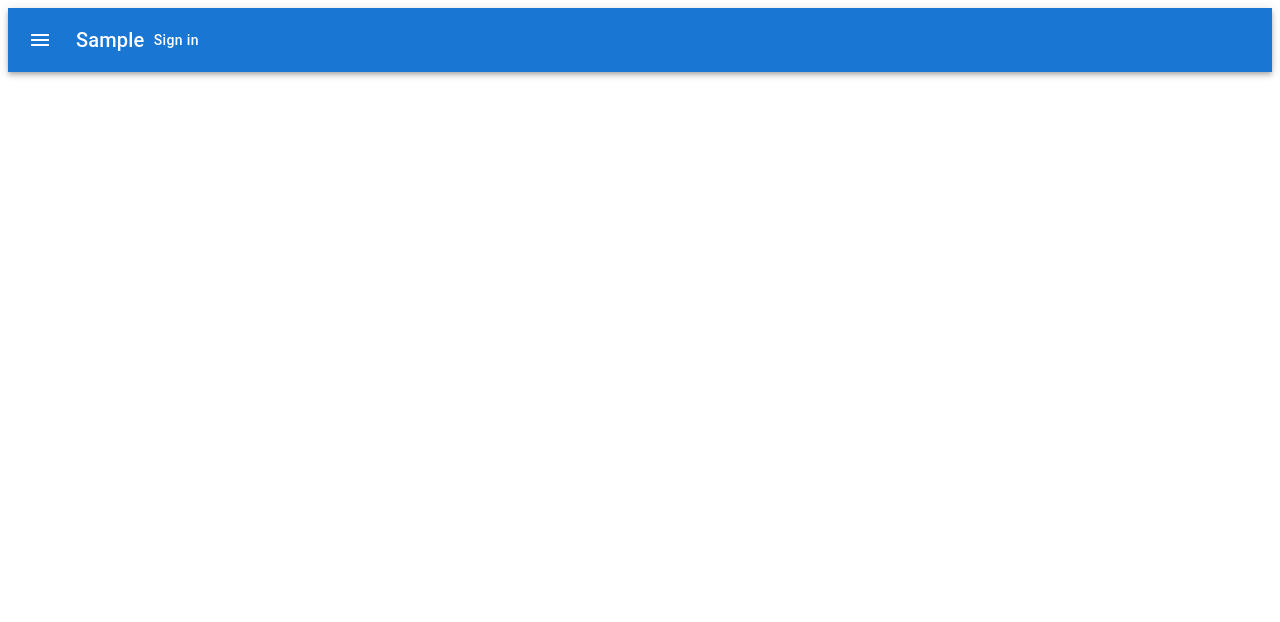
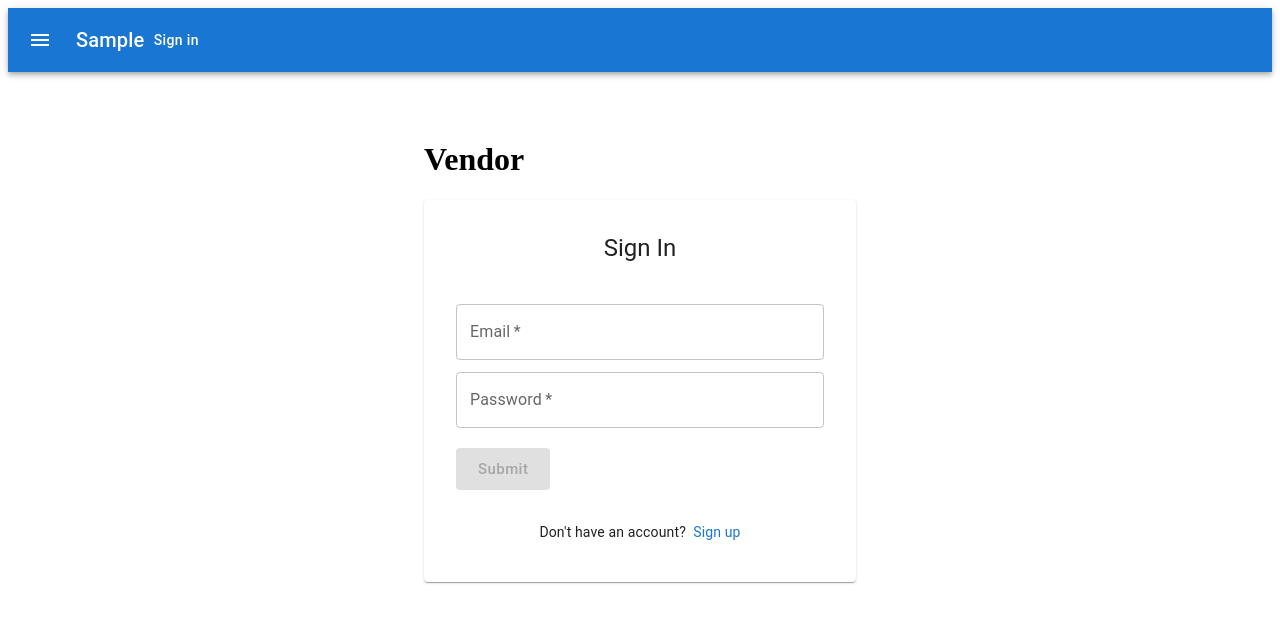
Before and after one commit to takasyunGit/test_react, a React (Create React App) app in the folder front/: page /vendor/signin in a window 1280 px wide. Shown: the top 622 px of the page. Built offline with nearby package versions, Linux system fonts and the light colour scheme; what axios-case-converter would draw is missing.

Commit message:
[add] ベンダー側のHomeとSigninページを作成

```diff
--- a/front/src/components/pages/vendors/VendorHome.tsx
+++ b/front/src/components/pages/vendors/VendorHome.tsx
@@ -1,20 +1,20 @@
 import React, { useContext } from "react"
-import { AuthUserContext } from "components/models/user/AuthUserProvider"
+import { AuthVendorUserContext } from "components/models/vendor_user/AuthVendorUserProvider"
 
 const Home: React.FC = () => {
-  // const { isSignedIn, currentUser } = useContext(AuthUserContext)
+  const { isSignedIn, currentVendorUser } = useContext(AuthVendorUserContext)
 
   return (
     <>
       {
-        isSignedIn && currentUser ? (
+        isSignedIn && currentVendorUser ? (
           <>
-            <h1>Signed in successfully!</h1>
-            <h2>Email: {currentUser?.email}</h2>
-            <h2>Name: {currentUser?.name}</h2>
+            <h1>Vendor</h1>
+            <h2>Email: {currentVendorUser?.email}</h2>
+            <h2>Name: {currentVendorUser?.name}</h2>
           </>
         ) : (
-          <h1>Not signed in</h1>
+          <h1>Vendor not signed in</h1>
         )
       }
     </>
--- a/front/src/components/pages/vendors/VendorSignIn.tsx
+++ b/front/src/components/pages/vendors/VendorSignIn.tsx
@@ -11,112 +11,113 @@ import Button from "@mui/material/Button"
 import Box from "@mui/material/Box"
 import Link from '@mui/material/Link'
 
-import { AuthUserContext } from "components/models/user/AuthUserProvider"
+import { AuthVendorUserContext } from "components/models/vendor_user/AuthVendorUserProvider"
 import AlertMessage from "components/ui/AlertMessage"
-import { signIn } from "models/user/auth"
-import { SignInParams } from "models/user/type"
+import { signIn } from "models/vendor_user/auth"
+import { SignInParams } from "models/vendor_user/type"
 
 type CustomLocation = {
   state: { from: { pathname: string } }
 };
 
 const SignIn: React.FC = () => {
-  // const navigate = useNavigate()
-  // const { setIsSignedIn, setCurrentUser } = useContext(AuthUserContext)
-  // const [email, setEmail] = useState<string>("")
-  // const [password, setPassword] = useState<string>("")
-  // const [alertMessageOpen, setAlertMessageOpen] = useState<boolean>(false)
-  // const fromLocation: CustomLocation = useLocation() as CustomLocation
-  // // ログイン前にアクセスしようとしていたページ
-  // const fromPathName: string = fromLocation.state?.from?.pathname
+  const navigate = useNavigate()
+  const { setIsSignedIn, setCurrentVendorUser } = useContext(AuthVendorUserContext)
+  const [email, setEmail] = useState<string>("")
+  const [password, setPassword] = useState<string>("")
+  const [alertMessageOpen, setAlertMessageOpen] = useState<boolean>(false)
+  const fromLocation: CustomLocation = useLocation() as CustomLocation
+  // ログイン前にアクセスしようとしていたページ
+  const fromPathName: string = fromLocation.state?.from?.pathname
 
-  // const handleSubmit = async (e: React.MouseEvent<HTMLButtonElement>) => {
-  //   e.preventDefault()
+  const handleSubmit = async (e: React.MouseEvent<HTMLButtonElement>) => {
+    e.preventDefault()
 
-  //   const params: SignInParams = {
-  //     email: email,
-  //     password: password
-  //   }
+    const params: SignInParams = {
+      email: email,
+      password: password
+    }
 
-  //   try{
-  //     const res = await signIn(params)
+    try{
+      const res = await signIn(params)
 
-  //     if (res.status === 200) {
-  //       Cookies.set("_access_token", res.headers["access-token"])
-  //       Cookies.set("_client", res.headers["client"])
-  //       Cookies.set("_uid", res.headers["uid"])
+      if (res.status === 200) {
+        Cookies.set("_access_token_v", res.headers["access-token"])
+        Cookies.set("_client_v", res.headers["client"])
+        Cookies.set("_uid_v", res.headers["uid"])
 
-  //       setIsSignedIn(true)
-  //       setCurrentUser(res.data.data)
-  //       if (fromPathName) { return navigate(fromPathName, { replace: true }) }
-  //       navigate("/")
-  //     } else {
-  //       setAlertMessageOpen(true)
-  //     }
-  //   } catch(err) {
-  //     console.log(err)
-  //     setAlertMessageOpen(true)
-  //   }
-  // }
+        setIsSignedIn(true)
+        setCurrentVendorUser(res.data.data)
+        if (fromPathName) { return navigate(fromPathName, { replace: true }) }
+        navigate("/vendor")
+      } else {
+        setAlertMessageOpen(true)
+      }
+    } catch(err) {
+      console.log(err)
+      setAlertMessageOpen(true)
+    }
+  }
 
-  // return (
-  //   <>
-  //     <form noValidate autoComplete="off">
-  //       <Card sx={{
-  //         padding: (theme) => theme.spacing(2),
-  //         maxWidth: 400
-  //       }}>
-  //         <CardHeader sx={{textAlign: "center"}} title="Sign In" />
-  //         <CardContent>
-  //           <TextField
-  //             variant="outlined"
-  //             required
-  //             fullWidth
-  //             label="Email"
-  //             value={email}
-  //             margin="dense"
-  //             onChange={event=> setEmail(event.target.value)}
-  //           />
-  //           <TextField
-  //             variant="outlined"
-  //             required
-  //             fullWidth
-  //             label="Password"
-  //             value={password}
-  //             margin="dense"
-  //             onChange={event=> setPassword(event.target.value)}
-  //           />
-  //           <Button
-  //             variant="contained"
-  //             size="large"
-  //             color="primary"
-  //             disabled={!email || !password ? true : false}
-  //             sx={{
-  //               marginTop: (theme) => theme.spacing(2),
-  //               flexGrow: 1,
-  //               textTransform: "none"
-  //             }}
-  //             onClick={handleSubmit}
-  //           >
-  //             Submit
-  //           </Button>
-  //           <Box textAlign="center" sx={{marginTop: "2rem"}}>
-  //             <Typography variant="body2">
-  //               Don't have an account? &nbsp;
-  //               <Link component={RouterLink} to="/signup" sx={{textDecoration: "none"}}>Sign up</Link>
-  //             </Typography>
-  //           </Box>
-  //         </CardContent>
-  //       </Card>
-  //     </form>
-  //     <AlertMessage
-  //       open={alertMessageOpen}
-  //       setOpen={setAlertMessageOpen}
-  //       severity="error"
-  //       message="Invalid emai or password"
-  //     ></AlertMessage>
-  //   </>
-  // )
+  return (
+    <>
+      <h1>Vendor</h1>
+      <form noValidate autoComplete="off">
+        <Card sx={{
+          padding: (theme) => theme.spacing(2),
+          maxWidth: 400
+        }}>
+          <CardHeader sx={{textAlign: "center"}} title="Sign In" />
+          <CardContent>
+            <TextField
+              variant="outlined"
+              required
+              fullWidth
+              label="Email"
+              value={email}
+              margin="dense"
+              onChange={event=> setEmail(event.target.value)}
+            />
+            <TextField
+              variant="outlined"
+              required
+              fullWidth
+              label="Password"
+              value={password}
+              margin="dense"
+              onChange={event=> setPassword(event.target.value)}
+            />
+            <Button
+              variant="contained"
+              size="large"
+              color="primary"
+              disabled={!email || !password ? true : false}
+              sx={{
+                marginTop: (theme) => theme.spacing(2),
+                flexGrow: 1,
+                textTransform: "none"
+              }}
+              onClick={handleSubmit}
+            >
+              Submit
+            </Button>
+            <Box textAlign="center" sx={{marginTop: "2rem"}}>
+              <Typography variant="body2">
+                Don't have an account? &nbsp;
+                <Link component={RouterLink} to="/signup" sx={{textDecoration: "none"}}>Sign up</Link>
+              </Typography>
+            </Box>
+          </CardContent>
+        </Card>
+      </form>
+      <AlertMessage
+        open={alertMessageOpen}
+        setOpen={setAlertMessageOpen}
+        severity="error"
+        message="Invalid emai or password"
+      ></AlertMessage>
+    </>
+  )
 }
 
 export default SignIn
```
